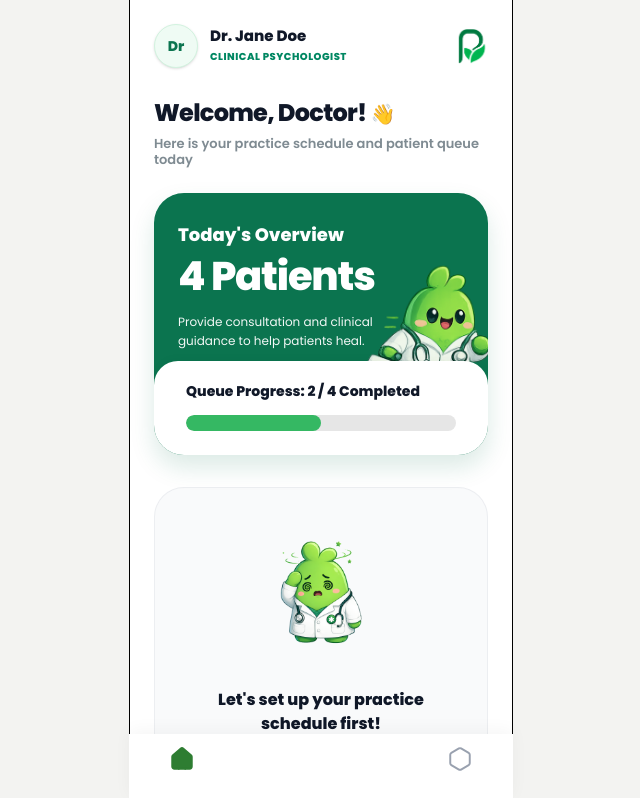
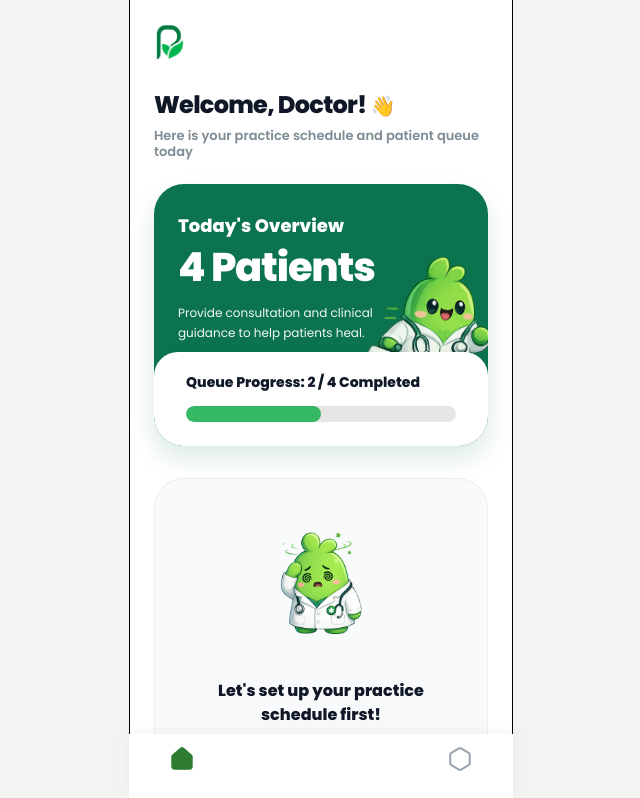
Before and after one commit to Pulih-app/frontend, a Next.js app: page /psikolog/home in a window 1280 px wide. Shown: the top 798 px of the page, without its empty margins (319-959 px from the left). Built offline with nearby package versions, Linux system fonts and the light colour scheme.

Commit message:
style: keep only the Pulih logo at the top header shell

```diff
--- a/app/psikolog/_components/PsychologistShell.tsx
+++ b/app/psikolog/_components/PsychologistShell.tsx
@@ -10,19 +10,8 @@ const navItems = [
 export function PsychologistShell({ children }: { children: React.ReactNode }) {
     return (
         <main className="relative mx-auto flex min-h-screen w-full max-w-sm flex-col border-x bg-white px-6 pb-28 pt-6 text-black">
-            {/* Header Profile Summary */}
-            <header className="flex items-center justify-between mb-6">
-                <div className="flex items-center gap-3">
-                    <div className="relative h-11 w-11 shrink-0 rounded-full border border-[#d2f3df] bg-[#effbf4] flex items-center justify-center text-[#0b744f] font-black text-sm shadow-sm">
-                        Dr
-                    </div>
-                    <div>
-                        <h1 className="text-[15px] font-black text-gray-900 leading-none">Dr. Jane Doe</h1>
-                        <p className="text-[10px] font-extrabold text-[#008762] uppercase tracking-wider mt-1.5">
-                            Clinical Psychologist
-                        </p>
-                    </div>
-                </div>
+            {/* Header */}
+            <header className="mb-6 flex justify-start items-center">
                 <Image src="/assets/logo.png" width={32} height={32} alt="Pulih Logo" className="object-contain" priority />
             </header>
 
```
